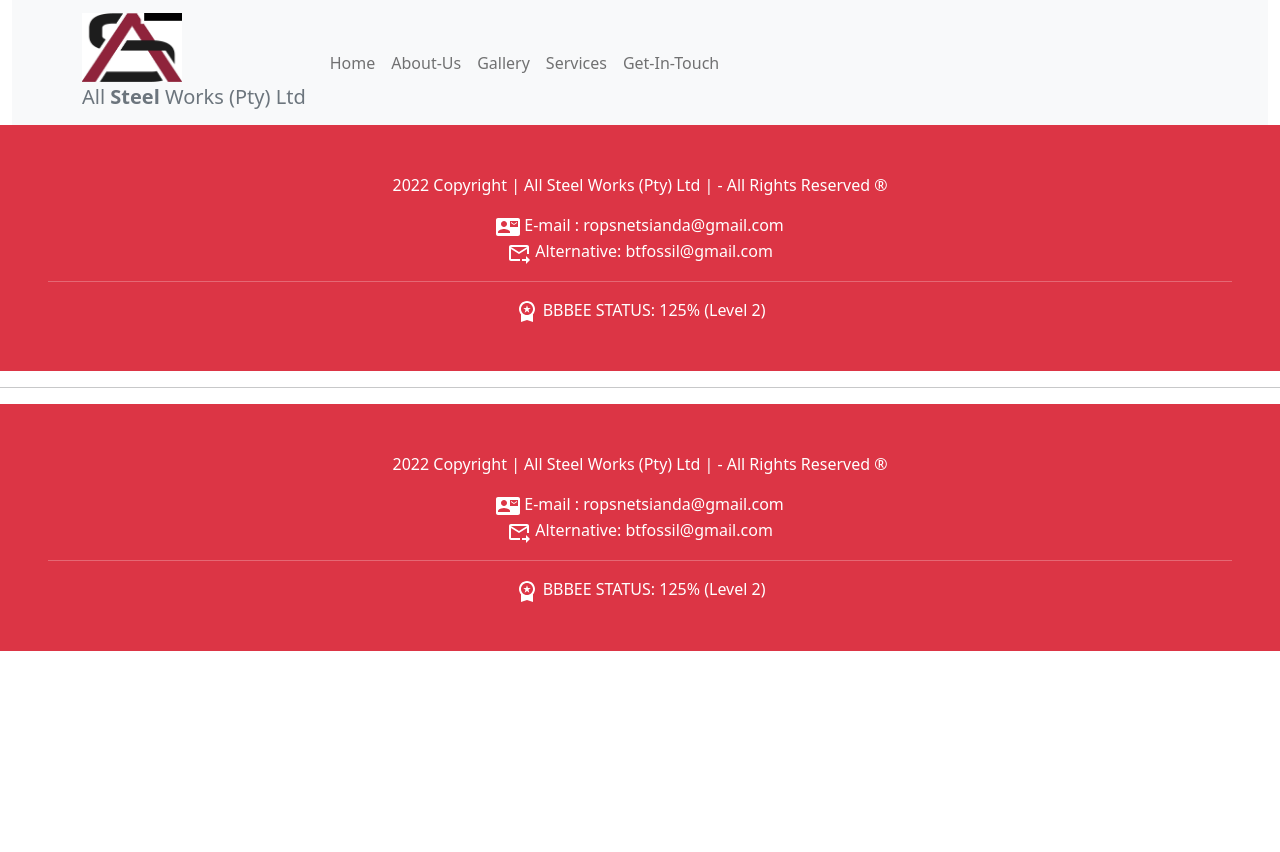
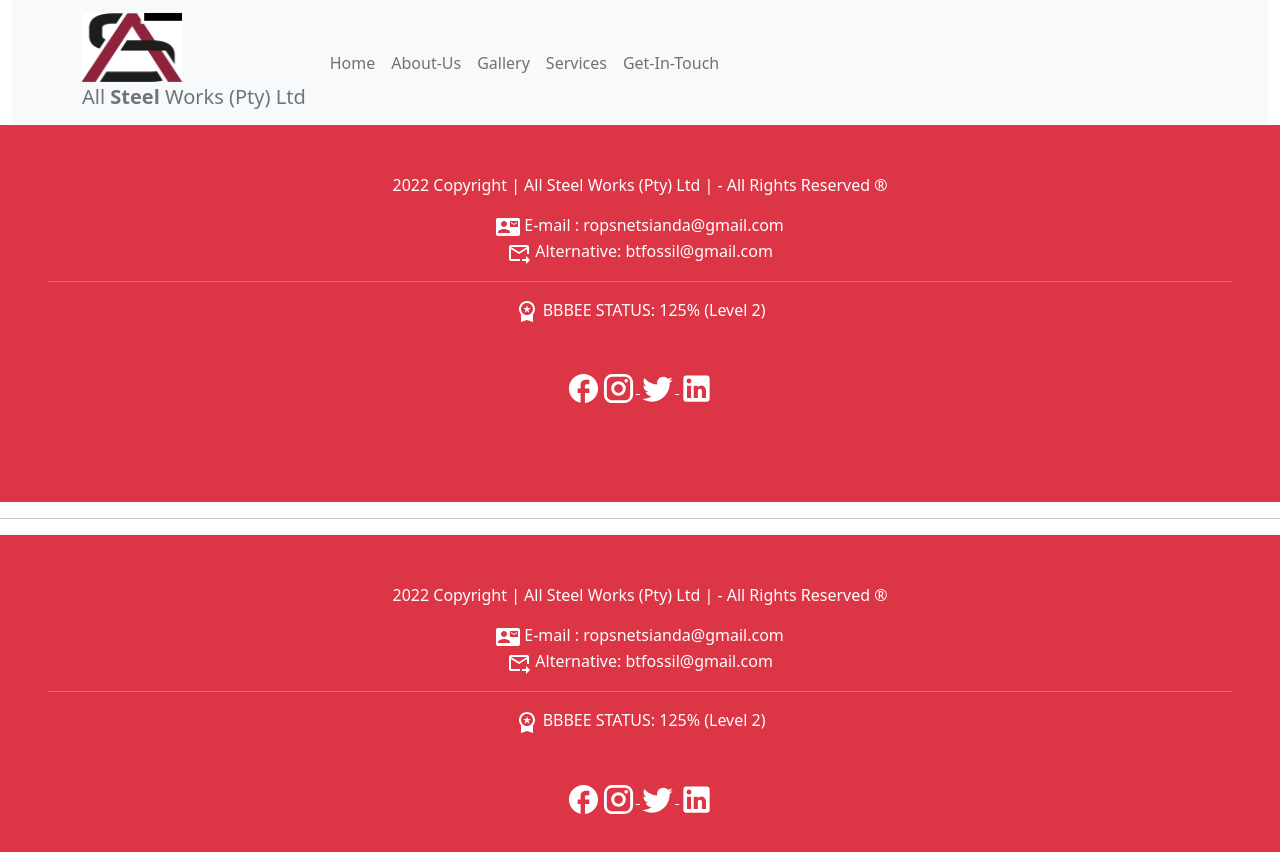
Before and after one commit to Owzaa/steel-app, a React (Create React App) app: page /footer in a window 1280 px wide. Shown: the top 852 px of the page. Before the commit the page ends 800 px from the top, so only its background shows below. Built offline with nearby package versions, Linux system fonts and the light colour scheme.

Commit message:
updated components

```diff
--- a/src/components/Footer/footer.js
+++ b/src/components/Footer/footer.js
@@ -2,7 +2,10 @@ import React from 'react';
 import ContactMailIcon from '@mui/icons-material/ContactMail';
 import ForwardToInboxIcon from '@mui/icons-material/ForwardToInbox';
 import WorkspacePremiumIcon from '@mui/icons-material/WorkspacePremium';
-
+import FacebookRoundedIcon from '@mui/icons-material/FacebookRounded';
+import TwitterIcon from '@mui/icons-material/Twitter';
+import InstagramIcon from '@mui/icons-material/Instagram';
+import LinkedInIcon from "@mui/icons-material/LinkedIn";
 
 const Font = { size: 18 };
 
@@ -22,6 +25,13 @@ const Footer = () => (
 <WorkspacePremiumIcon/> BBBEE STATUS: 125% (Level 2)
 </div>
 
+        <div className="container-flex text-center pt-5 pb-5 " id="SocialIcons">
+            <a className="text-white" href="https://www.facebook.com/all-steel-works"><FacebookRoundedIcon fontSize="large" /></a>
+            <a className="text-white" href="/"><InstagramIcon fontSize="large" /> </a>
+            <a className="text-white" href="/"><TwitterIcon fontSize="large" /> </a>
+            <a className="text-white" href="/"><LinkedInIcon fontSize="large" /></a>
+        </div>
+
 </div>
 );
 
--- a/src/components/Home/home.js
+++ b/src/components/Home/home.js
@@ -1,18 +1,15 @@
 import React from 'react';
 import ServiceTabs from '../Card-Images/cardTabs';
-import CarouselExample from '../Carousel/Slider';
 import Card from 'react-bootstrap/Card';
-import Button from 'react-bootstrap/Button';
-import Container from 'react-bootstrap/esm/Container';
 import WorkFlow from '../Utilities/WorkFlow';
-
+import CarouselExample from '../Carousel/Slider'
 function HomeView() {
 
     return (
 
-        <Container flex className="container-fluid">
+        <div flex className="container-fluid">
             <div className='container-fluid'>
-                <CarouselExample />
+                <CarouselExample/>
             </div>
 
             <div className='container-text'>
@@ -65,7 +62,7 @@ function HomeView() {
 
                     <div className="container-flex fit-content mt-0 pt-0" id='callToActionContainer'>
                         <Card className="container-flex img-fluid text-white">
-                            <Card.Img maxHeight="150px" src="../images/cta.png" alt="Card image" className="responsive-image fluid" />
+                            <Card.Img height="150px" src="../images/cta.png" alt="Card image" className="responsive-image fluid" />
                             <Card.ImgOverlay className='container-flex justify-center t-0 pt-0 bg-dark bg-opacity-50 text-xlg border-radius-2'>
                                 <Card.Title className='text-center p-1 ' >
                                    SPECIALISTS IN AFRICA
@@ -92,7 +89,7 @@ function HomeView() {
 
             </section>
 
-        </Container>
+        </div>
 
     )
 }
--- a/src/components/Services/services.js
+++ b/src/components/Services/services.js
@@ -10,14 +10,10 @@ function services() {
       </div>
       <hr/>
 
+    <section className="content">
 
 
-
-
-      <section className="content">
-
-
-      </section>
+    </section>
 
 
 
```
Also changed, not shown: src/components/Slider/SliderGallery.js (added, +21 -0 lines).
